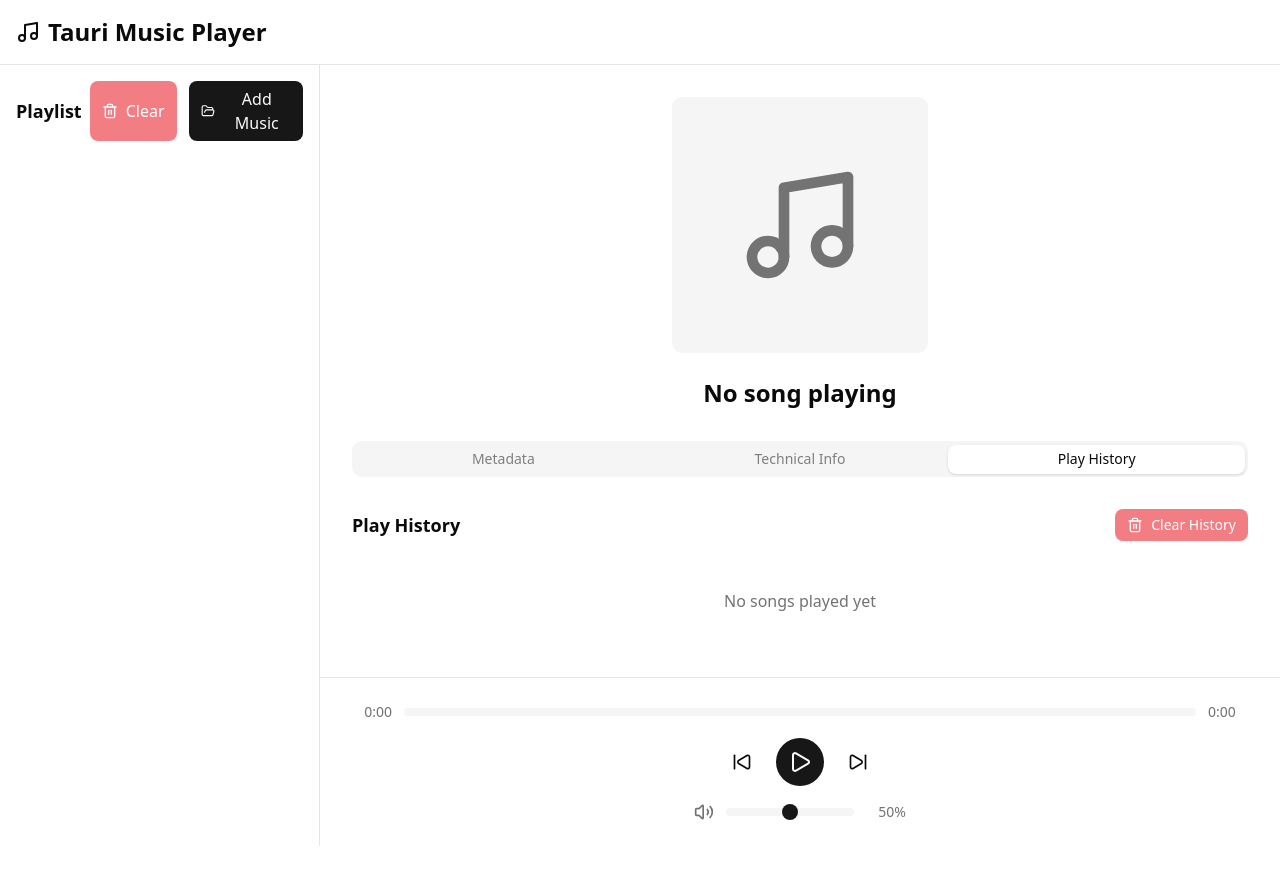
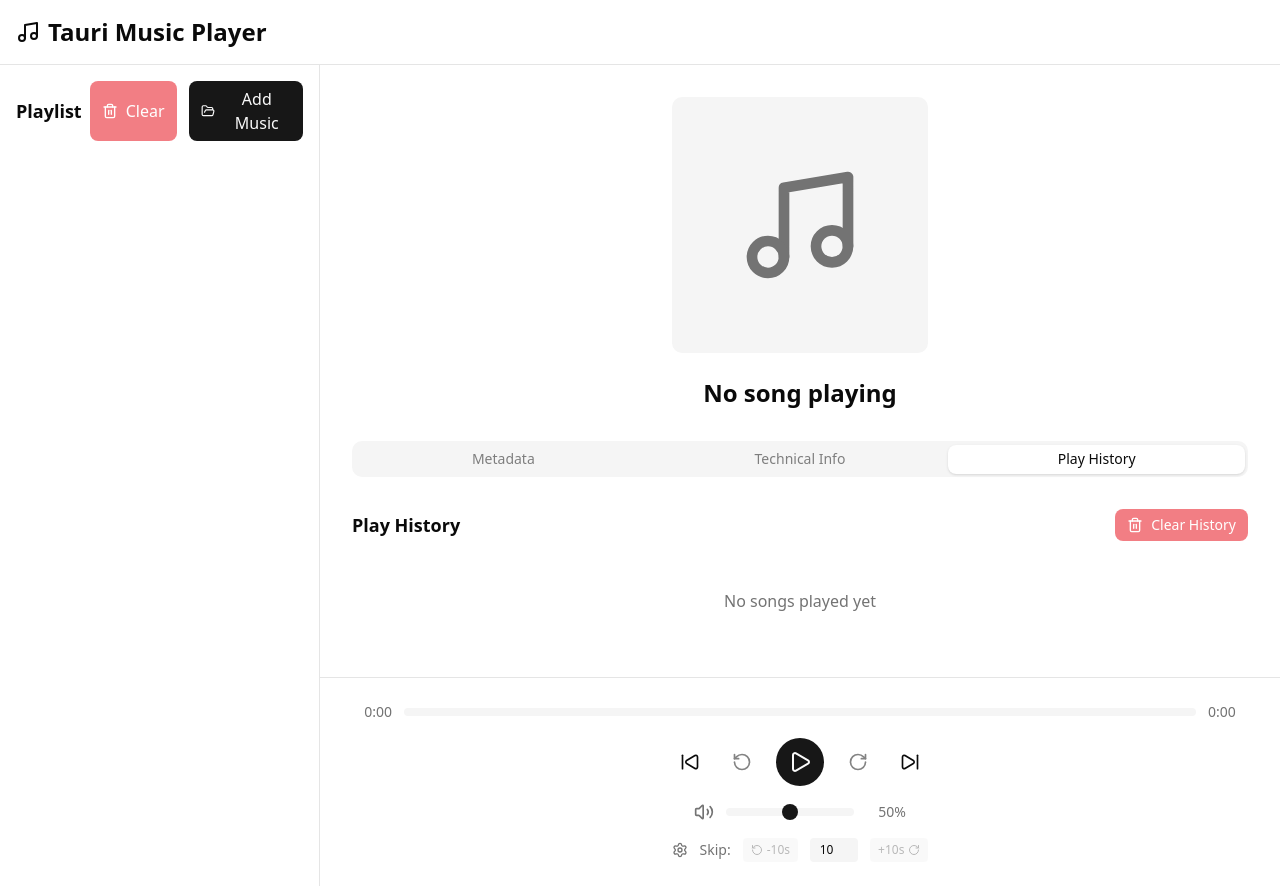
Before and after one commit to michalmilek/music-player, a React (Vite) app: page / in a window 1280 px wide. Before the commit the page ends 846 px from the top, so only its background shows below. Built offline with nearby package versions, Linux system fonts and the light colour scheme.

Commit message:
feat: skip for amount of seconds option

```diff
--- a/src/App.tsx
+++ b/src/App.tsx
@@ -9,7 +9,10 @@
   Volume2,
   FolderOpen,
   Music,
-  Trash2
+  Trash2,
+  RotateCcw,
+  RotateCw,
+  Settings
 } from "lucide-react";
 import { Tabs, TabsContent, TabsList, TabsTrigger } from "./components/ui/tabs";
 
@@ -48,12 +51,14 @@
   const [duration, setDuration] = useState(0);
   const [playHistory, setPlayHistory] = useState<PlayHistoryEntry[]>([]);
   const [isDragging, setIsDragging] = useState(false);
+  const [skipAmount, setSkipAmount] = useState(10);
 
   // Load data from localStorage on app start
   useEffect(() => {
     const savedPlaylist = localStorage.getItem('musicPlayerPlaylist');
     const savedHistory = localStorage.getItem('musicPlayerHistory');
     const savedVolume = localStorage.getItem('musicPlayerVolume');
+    const savedSkipAmount = localStorage.getItem('musicPlayerSkipAmount');
 
     if (savedPlaylist) {
       try {
@@ -74,6 +79,10 @@
     if (savedVolume) {
       setVolume(parseInt(savedVolume));
     }
+
+    if (savedSkipAmount) {
+      setSkipAmount(parseInt(savedSkipAmount));
+    }
   }, []);
 
   // Save playlist to localStorage when it changes
@@ -90,6 +99,11 @@
   useEffect(() => {
     localStorage.setItem('musicPlayerVolume', volume.toString());
   }, [volume]);
+
+  // Save skip amount to localStorage when it changes
+  useEffect(() => {
+    localStorage.setItem('musicPlayerSkipAmount', skipAmount.toString());
+  }, [skipAmount]);
 
   const addToHistory = (song: Song) => {
     setPlayHistory(prev => {
@@ -209,6 +223,28 @@
       await invoke("set_volume", { volume: newVolume / 100 });
     } catch (error) {
       console.error("Failed to set volume:", error);
+    }
+  };
+
+  const skipBackward = async (seconds: number = 10) => {
+    if (!currentSong) return;
+    const newTime = Math.max(0, currentTime - seconds);
+    setCurrentTime(newTime);
+    try {
+      await invoke("seek", { position: newTime });
+    } catch (error) {
+      console.warn("Skip backward failed:", error);
+    }
+  };
+
+  const skipForward = async (seconds: number = 10) => {
+    if (!currentSong) return;
+    const newTime = Math.min(duration, currentTime + seconds);
+    setCurrentTime(newTime);
+    try {
+      await invoke("seek", { position: newTime });
+    } catch (error) {
+      console.warn("Skip forward failed:", error);
     }
   };
 
@@ -526,8 +562,17 @@
               <button
                 onClick={previousSong}
                 className="p-2 rounded-md hover:bg-muted transition-colors"
+                title="Previous song"
               >
                 <SkipBack className="w-5 h-5" />
+              </button>
+              <button
+                onClick={() => skipBackward(10)}
+                disabled={!currentSong}
+                className="p-2 rounded-md hover:bg-muted transition-colors disabled:opacity-50 disabled:cursor-not-allowed"
+                title="Skip backward 10s"
+              >
+                <RotateCcw className="w-5 h-5" />
               </button>
               <button
                 onClick={togglePlay}
@@ -540,15 +585,24 @@
                 )}
               </button>
               <button
+                onClick={() => skipForward(10)}
+                disabled={!currentSong}
+                className="p-2 rounded-md hover:bg-muted transition-colors disabled:opacity-50 disabled:cursor-not-allowed"
+                title="Skip forward 10s"
+              >
+                <RotateCw className="w-5 h-5" />
+              </button>
+              <button
                 onClick={nextSong}
                 className="p-2 rounded-md hover:bg-muted transition-colors"
+                title="Next song"
               >
                 <SkipForward className="w-5 h-5" />
               </button>
             </div>
 
             {/* Volume control */}
-            <div className="flex items-center justify-center gap-3">
+            <div className="flex items-center justify-center gap-3 mb-4">
               <Volume2 className="w-5 h-5 text-muted-foreground" />
               <input
                 type="range"
@@ -562,6 +616,38 @@
                 {volume}%
               </span>
             </div>
+
+            {/* Custom skip controls */}
+            <div className="flex items-center justify-center gap-3">
+              <Settings className="w-4 h-4 text-muted-foreground" />
+              <span className="text-sm text-muted-foreground">Skip:</span>
+              <button
+                onClick={() => skipBackward(skipAmount)}
+                disabled={!currentSong}
+                className="flex items-center gap-1 px-2 py-1 text-xs bg-muted text-muted-foreground rounded hover:bg-muted/80 transition-colors disabled:opacity-50 disabled:cursor-not-allowed"
+                title={`Skip backward ${skipAmount}s`}
+              >
+                <RotateCcw className="w-3 h-3" />
+                -{skipAmount}s
+              </button>
+              <input
+                type="number"
+                min="1"
+                max="60"
+                value={skipAmount}
+                onChange={(e) => setSkipAmount(Math.max(1, Math.min(60, Number(e.target.value))))}
+                className="w-12 px-1 py-1 text-xs text-center bg-muted rounded border-0 focus:outline-none focus:ring-1 focus:ring-primary"
+              />
+              <button
+                onClick={() => skipForward(skipAmount)}
+                disabled={!currentSong}
+                className="flex items-center gap-1 px-2 py-1 text-xs bg-muted text-muted-foreground rounded hover:bg-muted/80 transition-colors disabled:opacity-50 disabled:cursor-not-allowed"
+                title={`Skip forward ${skipAmount}s`}
+              >
+                +{skipAmount}s
+                <RotateCw className="w-3 h-3" />
+              </button>
+            </div>
           </div>
         </main>
       </div>
```
